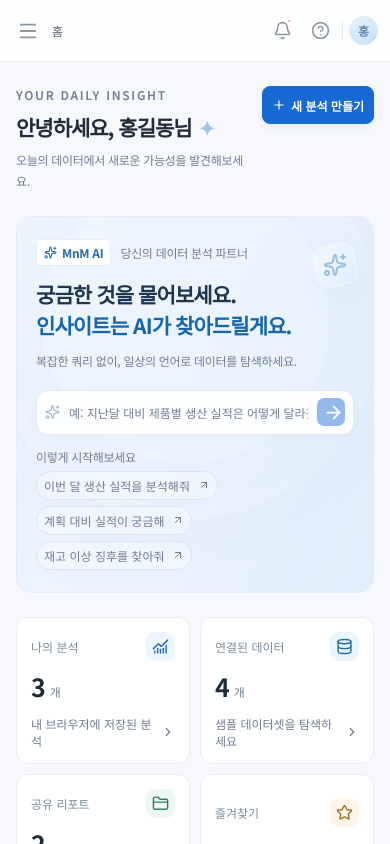
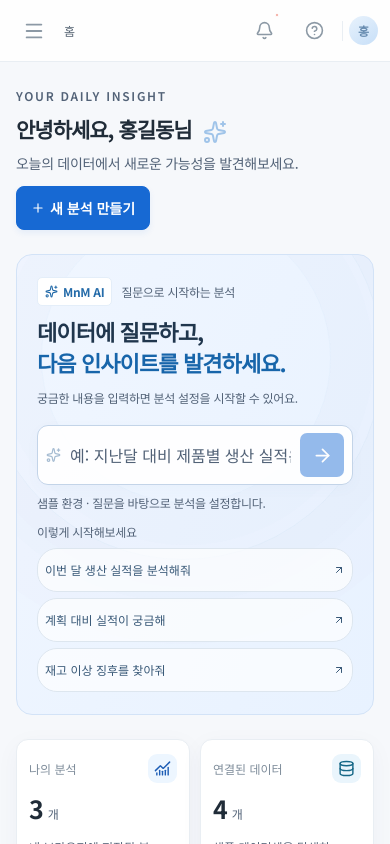
Before and after one commit to dndmobilePub/dnd-vibe-coding, a Next.js app: page / in a window 390 px wide. Shown: the top 844 px of the page. Built offline with nearby package versions, Linux system fonts and the light colour scheme.

Commit message:
ui개선 (uipro)

```diff
--- a/app/components/workspace.tsx
+++ b/app/components/workspace.tsx
@@ -195,6 +195,7 @@ const viewPaths: Record<View, string> = {
 
 export default function Workspace({ view }: { view: View }) {
   const router = useRouter();
+  const [ready, setReady] = useState(false);
   const [analyses, setAnalyses] = useState(initialAnalyses);
   const [query, setQuery] = useState("");
   const [prompt, setPrompt] = useState("");
@@ -220,6 +221,7 @@ export default function Workspace({ view }: { view: View }) {
   const [emailUpdates, setEmailUpdates] = useState(true);
   const modalRef = useRef<HTMLDivElement>(null);
   const restoreFocus = useRef<HTMLElement | null>(null);
+  const titleRef = useRef<HTMLInputElement>(null);
 
   useEffect(() => {
     try {
@@ -256,6 +258,7 @@ export default function Workspace({ view }: { view: View }) {
           ),
         );
     } catch {}
+    setReady(true);
   }, []);
   useEffect(() => {
     if (!toast) return;
@@ -357,6 +360,7 @@ export default function Workspace({ view }: { view: View }) {
     setError("");
     if (step === 0 && !title.trim()) {
       setError("분석 이름을 입력해주세요.");
+      titleRef.current?.focus();
       return;
     }
     if (step === 1 && !preparation.saved) {
@@ -381,12 +385,18 @@ export default function Workspace({ view }: { view: View }) {
     URL.revokeObjectURL(url);
     setToast("샘플 데이터 CSV를 내려받았습니다.");
   };
+  const visibleDatasets = datasets.filter((d) =>
+    `${d.title} ${d.desc}`.toLowerCase().includes(query.trim().toLowerCase()),
+  );
+  const visibleSavedDatasets = savedDatasets.filter((d) =>
+    d.name.toLowerCase().includes(query.trim().toLowerCase()),
+  );
   const filtered = analyses.filter(
     (a) =>
       (view !== "favorites" || a.starred) &&
       (view !== "reports" || a.status === "게시됨") &&
       (filter === "전체" || a.status === filter) &&
-      a.title.toLowerCase().includes(query.toLowerCase()),
+      a.title.toLowerCase().includes(query.trim().toLowerCase()),
   );
   const navs: { id: View; label: string; icon: typeof Home }[] = [
     { id: "home", label: "워크스페이스", icon: Home },
@@ -405,7 +415,7 @@ export default function Workspace({ view }: { view: View }) {
   }[view];
 
   return (
-    <div className="app-shell">
+    <div className="app-shell" inert={!ready} aria-busy={!ready}>
       <a className="skip-link" href="#main">
         본문으로 건너뛰기
       </a>
@@ -416,7 +426,7 @@ export default function Workspace({ view }: { view: View }) {
           onClick={() => setMobileMenu(false)}
         />
       )}
-      <aside className={`sidebar ${mobileMenu ? "mobile-open" : ""}`}>
+      <aside id="workspace-navigation" className={`sidebar ${mobileMenu ? "mobile-open" : ""}`}>
         <button
           className="brand"
           onClick={() => navigate("home")}
@@ -503,7 +513,9 @@ export default function Workspace({ view }: { view: View }) {
           <div className="breadcrumb">
             <button
               className="icon-button mobile-toggle"
-              aria-label="메뉴 열기"
+              aria-label={mobileMenu ? "메뉴 닫기" : "메뉴 열기"}
+              aria-expanded={mobileMenu}
+              aria-controls="workspace-navigation"
               onClick={() => setMobileMenu(true)}
             >
               <Menu size={22} />
@@ -603,7 +615,7 @@ export default function Workspace({ view }: { view: View }) {
                 <div>
                   <div className="eyebrow">YOUR DAILY INSIGHT</div>
                   <h1>
-                    안녕하세요, 홍길동님 <span className="wave">✦</span>
+                    안녕하세요, 홍길동님 <Sparkles className="wave" size={24} aria-hidden="true" />
                   </h1>
                   <p>오늘의 데이터에서 새로운 가능성을 발견해보세요.</p>
                 </div>
@@ -623,14 +635,14 @@ export default function Workspace({ view }: { view: View }) {
                     <Sparkles size={13} />
                     MnM AI
                   </span>
-                  당신의 데이터 분석 파트너
+                  질문으로 시작하는 분석
                 </div>
                 <h2 id="hero-title">
-                  궁금한 것을 물어보세요.
+                  데이터에 질문하고,
                   <br />
-                  <span>인사이트는 AI가 찾아드릴게요.</span>
+                  <span>다음 인사이트를 발견하세요.</span>
                 </h2>
-                <p>복잡한 쿼리 없이, 일상의 언어로 데이터를 탐색하세요.</p>
+                <p>궁금한 내용을 입력하면 분석 설정을 시작할 수 있어요.</p>
                 <form
                   className="prompt-form"
                   onSubmit={(e: FormEvent) => {
@@ -641,6 +653,7 @@ export default function Workspace({ view }: { view: View }) {
                   <Sparkles className="prompt-icon" size={20} />
                   <input
                     aria-label="AI 분석 질문"
+                    aria-describedby="prompt-hint"
                     placeholder="예: 지난달 대비 제품별 생산 실적은 어떻게 달라졌어?"
                     value={prompt}
                     onChange={(e) => setPrompt(e.target.value)}
@@ -654,6 +667,7 @@ export default function Workspace({ view }: { view: View }) {
                     <ArrowRight size={21} />
                   </button>
                 </form>
+                <p id="prompt-hint" className="prompt-hint">샘플 환경 · 질문을 바탕으로 분석을 설정합니다.</p>
                 <div className="prompt-suggestions">
                   <span>이렇게 시작해보세요</span>
                   {prompts.map((p) => (
@@ -980,15 +994,10 @@ export default function Workspace({ view }: { view: View }) {
                     </span>
                   </div>
                   <div className="dataset-grid">
-                    {datasets
-                      .filter((d) =>
-                        `${d.title} ${d.desc}`
-                          .toLowerCase()
-                          .includes(query.toLowerCase()),
-                      )
-                      .map((d) => (
+                    {visibleDatasets.map((d) => (
                         <button
                           className={`dataset-card ${previewData === d.id ? "selected" : ""}`}
+                          aria-pressed={previewData === d.id}
                           key={d.id}
                           onClick={() => setPreviewData(d.id)}
                         >
@@ -1010,13 +1019,10 @@ export default function Workspace({ view }: { view: View }) {
                           </span>
                         </button>
                       ))}
-                    {savedDatasets
-                      .filter((d) =>
-                        d.name.toLowerCase().includes(query.toLowerCase()),
-                      )
-                      .map((d) => (
+                    {visibleSavedDatasets.map((d) => (
                         <button
                           className={`dataset-card ${previewData === d.id ? "selected" : ""}`}
+                          aria-pressed={previewData === d.id}
                           key={d.id}
                           onClick={() => setPreviewData(d.id)}
                         >
@@ -1042,20 +1048,14 @@ export default function Workspace({ view }: { view: View }) {
                         </button>
                       ))}
                   </div>
-                  {!savedDatasets.some((d) =>
-                    d.name.toLowerCase().includes(query.toLowerCase()),
-                  ) &&
-                    !datasets.some((d) =>
-                      `${d.title} ${d.desc}`
-                        .toLowerCase()
-                        .includes(query.toLowerCase()),
-                    ) && (
-                      <div className="empty-state">
-                        <Search size={30} />
-                        <h2>검색 결과가 없어요</h2>
-                        <p>다른 데이터 이름으로 검색해보세요.</p>
-                      </div>
-                    )}
+                  {visibleDatasets.length + visibleSavedDatasets.length === 0 && (
+                    <div className="empty-state">
+                      <Search size={32} aria-hidden="true" />
+                      <h2>검색 결과가 없어요</h2>
+                      <p>데이터 이름이나 설명의 다른 단어로 검색해보세요.</p>
+                      <button className="button secondary" onClick={() => setQuery("")}>검색 초기화</button>
+                    </div>
+                  )}
                   {previewData &&
                     !savedDatasets.some((d) => d.id === previewData) && (
                       <section className="data-preview">
@@ -1148,6 +1148,7 @@ export default function Workspace({ view }: { view: View }) {
                       />
                     </label>
                   </div>
+                  <p className="search-summary" role="status">{filtered.length}개의 분석{query.trim() ? ` · “${query.trim()}” 검색 결과` : ""}</p>
                   <div className="analysis-grid">
                     {filtered.map((a) => (
                       <AnalysisCard
@@ -1165,12 +1166,16 @@ export default function Workspace({ view }: { view: View }) {
                     <div className="empty-state">
                       <Search size={32} />
                       <h2>
-                        {view === "favorites"
+                        {query.trim() || filter !== "전체"
+                          ? "검색 조건에 맞는 분석이 없어요"
+                          : view === "favorites"
                           ? "즐겨찾는 분석을 모아보세요"
                           : "아직 표시할 분석이 없어요"}
                       </h2>
                       <p>
-                        {view === "favorites"
+                        {query.trim() || filter !== "전체"
+                          ? "검색어 또는 상태 필터를 바꿔보세요."
+                          : view === "favorites"
                           ? "분석 카드의 별을 누르면 여기에 표시됩니다."
                           : "검색 조건을 바꾸거나 새로운 분석을 시작해보세요."}
                       </p>
@@ -1376,6 +1381,9 @@ export default function Workspace({ view }: { view: View }) {
                       <label className="field">
                         분석 이름 <span>*</span>
                         <input
+                          ref={titleRef}
+                          aria-invalid={!!error && !title.trim()}
+                          aria-describedby={error && !title.trim() ? "analysis-error" : undefined}
                           placeholder="예: 9월 제품별 생산 실적 분석"
                           value={title}
                           onChange={(e) => setTitle(e.target.value)}
@@ -1580,7 +1588,7 @@ export default function Workspace({ view }: { view: View }) {
                     </div>
                   )}
                   {error && (
-                    <div className="form-error" role="alert">
+                    <div id="analysis-error" className="form-error" role="alert">
                       {error}
                     </div>
                   )}
--- a/app/globals.css
+++ b/app/globals.css
@@ -1,7 +1,11 @@
 :root {
   --bg: #f6f8fb;
   --ink: #202c38;
-  --muted: #7e8c9b;
+  --muted: #526277;
+  --surface: #ffffff;
+  --selected: #eaf2ff;
+  --focus: #1769d3;
+  --shadow-card: 0 6px 24px #18395a0a;
   --line: #e9eef3;
   --blue: #1769d3;
   --sky: #207ca8;
@@ -124,7 +128,7 @@ button:hover:not(:disabled) {
   font-size: 12px;
   font-weight: 600;
   letter-spacing: 1.4px;
-  color: #727d92;
+  color: var(--muted);
   margin-top: 5px;
 }
 .workspace-switch {
@@ -156,7 +160,7 @@ button:hover:not(:disabled) {
 }
 .workspace-switch small {
   display: block;
-  color: #727d92;
+  color: var(--muted);
   font-size: 12px;
   font-weight: 400;
   margin-top: 3px;
@@ -167,7 +171,7 @@ button:hover:not(:disabled) {
 .nav-label {
   font-size: 12px;
   letter-spacing: 1.7px;
-  color: #727d92;
+  color: var(--muted);
   font-weight: 700;
   padding: 0 14px;
   margin-bottom: 11px;
@@ -180,7 +184,7 @@ button:hover:not(:disabled) {
   padding: 13px 14px;
   border-radius: 8px;
   font-size: 14px;
-  color: #728190;
+  color: var(--muted);
   margin-bottom: 4px;
   font-weight: 500;
   text-align: left;
@@ -190,7 +194,7 @@ button:hover:not(:disabled) {
 }
 .nav-item.active {
   background: #edf6ff;
-  color: #5196dc;
+  color: #155bb4;
   font-weight: 700;
 }
 .nav-item.active > svg {
@@ -202,11 +206,11 @@ button:hover:not(:disabled) {
   background: #dfefff;
   padding: 2px 6px;
   margin-left: auto;
-  color: #609cd9;
+  color: #155bb4;
 }
 .nav-end {
   margin-left: auto;
-  color: #727d92;
+  color: var(--muted);
 }
 .sidebar-divider {
   height: 1px;
@@ -235,7 +239,7 @@ button:hover:not(:disabled) {
 }
 .help-card p {
   font-size: 12px;
-  color: #727d92;
+  color: var(--muted);
   margin: 6px 0 14px;
 }
 .help-card button {
@@ -276,7 +280,7 @@ button:hover:not(:disabled) {
 .profile small {
   display: block;
   font-size: 12px;
-  color: #727d92;
+  color: var(--muted);
   margin-top: 3px;
 }
 .profile > svg {
@@ -286,7 +290,7 @@ button:hover:not(:disabled) {
   display: flex;
   justify-content: space-between;
   padding: 13px 12px;
-  color: #727d92;
+  color: var(--muted);
   font-size: 12px;
   border-top: 1px solid var(--line);
 }
@@ -309,7 +313,7 @@ button:hover:not(:disabled) {
   align-items: center;
   gap: 12px;
   font-size: 13px;
-  color: #727d92;
+  color: var(--muted);
 }
 .breadcrumb strong {
   color: #556372;
@@ -325,7 +329,7 @@ button:hover:not(:disabled) {
 }
 .demo-label {
   font-size: 12px;
-  color: #727d92;
+  color: var(--muted);
   display: flex;
   align-items: center;
   gap: 6px;
@@ -390,7 +394,7 @@ button:hover:not(:disabled) {
   font-size: 12px;
   letter-spacing: 1.7px;
   font-weight: 600;
-  color: #727d92;
+  color: var(--muted);
   margin-bottom: 9px;
 }
 .page-heading h1 {
@@ -405,7 +409,7 @@ button:hover:not(:disabled) {
   padding-left: 7px;
 }
 .page-heading p {
-  color: #727d92;
+  color: var(--muted);
   font-size: 14px;
   margin-top: 5px;
 }
@@ -449,7 +453,7 @@ button:hover:not(:disabled) {
   isolation: isolate;
 }
 .ai-eyebrow {
-  color: #727d92;
+  color: var(--muted);
   display: flex;
   align-items: center;
   gap: 12px;
@@ -481,7 +485,7 @@ button:hover:not(:disabled) {
 }
 .ai-hero > p {
   font-size: 13px;
-  color: #727d92;
+  color: var(--muted);
   margin-top: 10px;
   position: relative;
 }
@@ -552,7 +556,7 @@ button:hover:not(:disabled) {
   color: #525f6d;
 }
 .prompt-form input::placeholder {
-  color: #727d92;
+  color: var(--muted);
 }
 .prompt-form > button {
   background: #1769d3;
@@ -572,7 +576,7 @@ button:hover:not(:disabled) {
 }
 .prompt-suggestions > span {
   font-size: 12px;
-  color: #727d92;
+  color: var(--muted);
   margin-right: 4px;
 }
 .prompt-suggestions > button {
@@ -584,7 +588,7 @@ button:hover:not(:disabled) {
   display: flex;
   gap: 8px;
   align-items: center;
-  color: #727d92;
+  color: var(--muted);
 }
 .stats-grid {
   display: grid;
@@ -646,7 +650,7 @@ button:hover:not(:disabled) {
   font-size: 12px;
   font-weight: 400;
   letter-spacing: 0;
-  color: #727d92;
+  color: var(--muted);
   margin-left: 5px;
 }
 .stat-card p {
@@ -654,7 +658,7 @@ button:hover:not(:disabled) {
   align-items: center;
   justify-content: space-between;
   font-size: 12px;
-  color: #727d92;
+  color: var(--muted);
   margin-top: 13px;
 }
 .section-heading {
@@ -685,7 +689,7 @@ button:hover:not(:disabled) {
   display: flex;
   align-items: center;
   gap: 7px;
-  color: #727d92;
+  color: var(--muted);
   font-size: 12px;
   padding: 4px 0;
 }
@@ -747,7 +751,7 @@ button:hover:not(:disabled) {
 }
 .analysis-open p {
   font-size: 12px;
-  color: #727d92;
+  color: var(--muted);
   margin-top: 5px;
 }
 .mini-chart {
@@ -801,7 +805,7 @@ button:hover:not(:disabled) {
   left: 7px;
   right: 7px;
   font-size: 12px;
-  color: #727d92;
+  color: var(--muted);
 }
 .chart-1 svg {
   position: relative;
@@ -828,7 +832,7 @@ button:hover:not(:disabled) {
   align-items: center;
   gap: 5px;
   font-size: 12px;
-  color: #727d92;
+  color: var(--muted);
 }
 .status {
   display: inline-flex;
@@ -850,7 +854,7 @@ button:hover:not(:disabled) {
 }
 .draft {
   background: #f3f5f8;
-  color: #727d92;
+  color: var(--muted);
 }
 .bottom-grid {
   display: grid;
@@ -870,11 +874,11 @@ button:hover:not(:disabled) {
 }
 .subtle-label {
   font-size: 12px;
-  color: #727d92;
+  color: var(--muted);
 }
 .section-description {
   font-size: 12px;
-  color: #727d92;
+  color: var(--muted);
   margin-top: -4px;
   margin-bottom: 15px;
   line-height: 1.7;
@@ -912,7 +916,7 @@ button:hover:not(:disabled) {
 .recommendation-copy small {
   display: block;
   font-size: 12px;
-  color: #727d92;
+  color: var(--muted);
   margin-top: 3px;
   line-height: 1.6;
 }
@@ -924,7 +928,7 @@ button:hover:not(:disabled) {
 }
 .live-dot {
   font-size: 12px;
-  color: #727d92;
+  color: var(--muted);
   display: flex;
   align-items: center;
   gap: 5px;
@@ -973,14 +977,14 @@ button:hover:not(:disabled) {
 }
 .activity-row p {
   font-size: 12px;
-  color: #727d92;
+  color: var(--muted);
   margin-top: 5px;
   line-height: 1.6;
 }
 .activity-row small {
   display: block;
   font-size: 12px;
-  color: #727d92;
+  color: var(--muted);
   margin-top: 7px;
 }
 .guide-banner {
@@ -1012,7 +1016,7 @@ button:hover:not(:disabled) {
 }
 .guide-banner p {
   font-size: 12px;
-  color: #727d92;
+  color: var(--muted);
   margin-top: 5px;
 }
 .guide-banner .button {
@@ -1030,7 +1034,7 @@ button:hover:not(:disabled) {
   gap: 15px;
   border-top: 1px solid var(--line);
   font-size: 12px;
-  color: #727d92;
+  color: var(--muted);
 }
 .main-footer > span:last-child {
   display: flex;
@@ -1096,7 +1100,7 @@ button:hover:not(:disabled) {
 .filter-tabs button {
   font-size: 14px;
   padding: 11px 15px;
-  color: #727d92;
+  color: var(--muted);
   border-bottom: 2px solid transparent;
 }
 .filter-tabs button.selected {
@@ -1112,7 +1116,7 @@ button:hover:not(:disabled) {
   background: white;
   border-radius: 8px;
   padding: 10px 12px;
-  color: #727d92;
+  color: var(--muted);
 }
 .search-input input {
   border: 0;
@@ -1176,7 +1180,7 @@ button:hover:not(:disabled) {
   justify-content: space-between;
   gap: 10px;
   font-size: 12px;
-  color: #727d92;
+  color: var(--muted);
   margin-top: 20px;
 }
 .dataset-link {
@@ -1211,7 +1215,7 @@ th {
   background: #f7f9fb;
   padding: 12px 14px;
   font-weight: 500;
-  color: #727d92;
+  color: var(--muted);
   border-bottom: 1px solid var(--line);
 }
 td {
@@ -1319,7 +1323,7 @@ dd {
   gap: 11px;
   align-items: flex-start;
   background: #f4f9fd;
-  color: #727d92;
+  color: var(--muted);
   font-size: 13px;
   line-height: 1.9;
   padding: 14px 17px;
@@ -1477,7 +1481,7 @@ dd {
 }
 .workflow-steps li {
   font-size: 13px;
-  color: #727d92;
+  color: var(--muted);
   display: flex;
   align-items: center;
   gap: 7px;
@@ -1584,7 +1588,7 @@ dd {
 .field small {
   display: block;
   font-size: 12px;
-  color: #727d92;
+  color: var(--muted);
   font-weight: 400;
   margin-top: 7px;
   text-align: right;
@@ -1631,7 +1635,7 @@ dd {
   font-size: 12px;
   border-radius: 4px;
   padding: 7px 10px;
-  color: #727d92;
+  color: var(--muted);
 }
 .segmented button.selected {
   background: white;
@@ -1691,7 +1695,7 @@ dd {
 .source-option small {
   display: block;
   font-size: 12px;
-  color: #727d92;
+  color: var(--muted);
   margin-top: 4px;
 }
 .ai-panel-heading {
@@ -1716,7 +1720,7 @@ dd {
   border-radius: 0 10px 10px 10px;
   padding: 13px;
   font-size: 13px;
-  color: #727d92;
+  color: var(--muted);
   line-height: 1.9;
 }
 .chat-bubble strong {
@@ -1745,7 +1749,7 @@ dd {
 }
 .suggestion-box p {
   font-size: 12px;
-  color: #727d92;
+  color: var(--muted);
   margin: 7px 0 12px;
   line-height: 1.7;
 }
@@ -1815,7 +1819,7 @@ dd {
   gap: 14px;
   margin-top: 18px;
   font-size: 13px;
-  color: #727d92;
+  color: var(--muted);
 }
 .validation-bar > span {
   display: flex;
@@ -1871,7 +1875,7 @@ dd {
 .uploaded-file small {
   width: 100%;
   font-size: 12px;
-  color: #727d92;
+  color: var(--muted);
 }
 .chart-choices {
   display: grid;
@@ -1886,7 +1890,7 @@ dd {
   display: flex;
   gap: 12px;
   align-items: center;
-  color: #727d92;
+  color: var(--muted);
 }
 .chart-choices strong {
   font-size: 13px;
@@ -1909,7 +1913,7 @@ dd {
   gap: 18px;
   justify-content: center;
   font-size: 12px;
-  color: #727d92;
+  color: var(--muted);
 }
 .chart-legend span {
   display: flex;
@@ -1942,7 +1946,7 @@ dd {
 }
 .insight-cards p {
   font-size: 13px;
-  color: #727d92;
+  color: var(--muted);
   line-height: 1.9;
   margin-top: 10px;
 }
@@ -1995,11 +1999,11 @@ dd {
   font-size: 13px;
 }
 .publish-summary > div span {
-  color: #727d92;
+  color: var(--muted);
   flex-shrink: 0;
 }
 .publish-summary > div strong {
-  color: #727d92;
+  color: var(--muted);
   font-weight: 500;
   text-align: right;
   overflow-wrap: anywhere;
@@ -2021,7 +2025,7 @@ dd {
   gap: 6px;
   align-items: center;
   font-size: 12px;
-  color: #727d92;
+  color: var(--muted);
 }
 .workflow-footer > div {
   display: flex;
@@ -3349,7 +3353,7 @@ dd {
 .result-summary > span {
   display: block;
   font-size: 11px;
-  color: #8a9bb0;
+  color: var(--muted);
 }
 .result-summary > strong {
   display: block;
@@ -3380,7 +3384,7 @@ dd {
 .table-empty {
   padding: 28px 10px;
   text-align: center;
-  color: #8a9ab0;
+  color: var(--muted);
   font-size: 13px;
 }
 .table-pagination {
@@ -3389,7 +3393,7 @@ dd {
   justify-content: space-between;
   gap: 15px;
   margin-top: 14px;
-  color: #899bb1;
+  color: var(--muted);
   font-size: 11px;
 }
 .table-pagination > div {
@@ -3429,7 +3433,7 @@ dd {
 .recent-source-card small {
   display: block;
   font-size: 11px;
-  color: #8a9bb1;
+  color: var(--muted);
   margin-top: 7px;
 }
 .save-dataset-intro {
@@ -3446,7 +3450,7 @@ dd {
 }
 .save-dataset-intro p {
   font-size: 13px;
-  color: #8295ad;
+  color: var(--muted);
   margin-top: 9px;
 }
 .save-dataset-actions {
@@ -3479,7 +3483,7 @@ dd {
   padding-top: 20px;
   margin-top: 22px;
   font-size: 12px;
-  color: #8295ae;
+  color: var(--muted);
 }
 .preparation-footer > div {
   display: flex;
@@ -3665,3 +3669,87 @@ dd {
   min-height: 0;
   flex: 1 1 auto;
 }
+
+/* Workspace refinement: readable surfaces, compact entry point, steady controls. */
+body { line-height: 1.6; }
+.app-shell { min-height: 100dvh; }
+.sidebar { overflow-y: auto; overscroll-behavior: contain; }
+.nav-item.active { background: var(--selected); box-shadow: inset 3px 0 var(--blue); }
+.nav-item { min-height: 46px; }
+.wave { vertical-align: middle; padding: 0; margin-left: 6px; }
+.page-heading h1, .ai-hero h2 { text-wrap: balance; }
+.page-heading > div, .recommendation-copy, .activity-row > span:last-child { min-width: 0; }
+.analysis-open h3, .dataset-card h2, .recommendation-copy strong { overflow-wrap: anywhere; }
+.button, .icon-button, .star-button, .text-button { min-height: 44px; }
+.icon-button, .star-button { min-width: 44px; }
+.button.secondary { color: var(--muted); border-color: #cbd5e1; }
+.ai-hero { padding: 24px 28px; background: linear-gradient(115deg, #f0f6ff, #e8f2ff); border-color: #d3e3f7; }
+.ai-hero h2 { font-size: clamp(22px, 2vw, 28px); line-height: 1.4; }
+.ai-eyebrow { margin-bottom: 10px; }
+.hero-sparkle { width: 64px; height: 64px; top: 35px; right: 54px; }
+.prompt-form { margin-top: 18px; border-color: #c3d4e8; }
+.prompt-form input { font-size: 16px; }
+.prompt-form > button { width: 44px; height: 44px; flex-shrink: 0; }
+.prompt-form:focus-within, .search-input:focus-within { border-color: var(--focus); box-shadow: 0 0 0 3px #1769d31a; }
+.ai-hero .prompt-hint { font-size: 12px; color: var(--muted); margin-top: 8px; }
+.prompt-suggestions { margin-top: 10px; }
+.prompt-suggestions > button { color: #385877; background: #ffffffb3; min-height: 40px; text-align: left; }
+.prompt-suggestions > button:hover { background: white; border-color: #8badd3; }
+.stat-card, .analysis-card, .dataset-card { box-shadow: var(--shadow-card); }
+.stat-card:hover, .analysis-card:hover, .dataset-card:hover { border-color: #8badd3; box-shadow: 0 8px 24px #18395a10; }
+.stat-card > strong, .quality-grid, .table-pagination, td { font-variant-numeric: tabular-nums; }
+.blue { color: #1d5db5; }
+.sky { color: #176887; }
+.green, .published { color: #216b52; }
+.orange { color: #9a5710; }
+.draft { color: #526277; }
+.filter-tabs { flex-wrap: wrap; }
+.filter-tabs button, .segmented button, .table-pagination button { min-height: 44px; }
+.filter-tabs button.selected { color: #155bb4; background: var(--selected); }
+.search-input { border-color: #cbd5e1; min-height: 46px; }
+.search-input input { font-size: 16px; }
+.search-summary { font-size: 13px; color: var(--muted); margin: -4px 0 16px; }
+.preparation-content th, .preparation-content td { font-size: 13px; }
+.preparation-heading p, .preparation-content .source-option small, .preparation-ai .chat-bubble,
+.preparation-ai .suggestion-box p, .table-pagination, .preparation-footer { font-size: 13px; }
+.preparation-stages button { min-height: 44px; }
+.preparation-content input, .preparation-content select, .preparation-content textarea { font-size: 14px; }
+.table-scroll { border-radius: 8px; }
+tbody tr:hover { background: #f1f6fd; }
+.field input[aria-invalid="true"] { border-color: #b42318; background: #fffafa; }
+.toast { max-width: calc(100vw - 32px); overflow-wrap: anywhere; }
+@media (min-width: 761px) {
+  .main-content { padding-top: 28px; }
+  .page-heading { margin-bottom: 22px; }
+}
+@media (min-width: 1001px) {
+  .ai-hero h2 br { display: none; }
+  .ai-hero h2 span { margin-left: 8px; }
+}
+@media (max-width: 760px) {
+  .page-heading { flex-wrap: wrap; }
+  .page-heading p { font-size: 14px; max-width: none; }
+  .ai-hero { padding: 22px 20px; }
+  .hero-sparkle { display: none; }
+  .prompt-suggestions > span { flex-basis: 100%; }
+  .prompt-suggestions > button { min-height: 44px; }
+  .sidebar { padding-bottom: env(safe-area-inset-bottom, 0px); }
+  .field input, .field textarea, .field select, .preparation-content input,
+  .preparation-content select, .preparation-ai .chat-input input { font-size: 16px; }
+  .preparation-stages { scroll-padding-inline: 12px; }
+  .workflow-steps li.current { font-weight: 700; }
+  .workflow-footer { padding-bottom: max(16px, env(safe-area-inset-bottom)); }
+  .recommendation-copy small { white-space: normal; line-height: 1.6; }
+}
+@media (max-width: 480px) {
+  .page-heading > div { width: 100%; }
+  .page-heading .button { min-height: 44px; padding: 10px 14px; font-size: 14px; }
+  .ai-eyebrow { flex-wrap: wrap; }
+  .stat-card { padding: 14px 12px; }
+  .stat-card p { font-size: 12px; line-height: 1.6; }
+  .prompt-suggestions > button { width: 100%; justify-content: space-between; }
+  .preparation-content .source-option strong { font-size: 14px; }
+  .preparation-content .source-option small, .preparation-content .table-pagination { font-size: 12px; }
+  .table-pagination { flex-wrap: wrap; }
+  .table-pagination > div { margin-left: auto; }
+}
```
Also changed, not shown: playwright.config.ts (+6 -3 lines), 7 other files (tests, documents, lock files or other folders).
